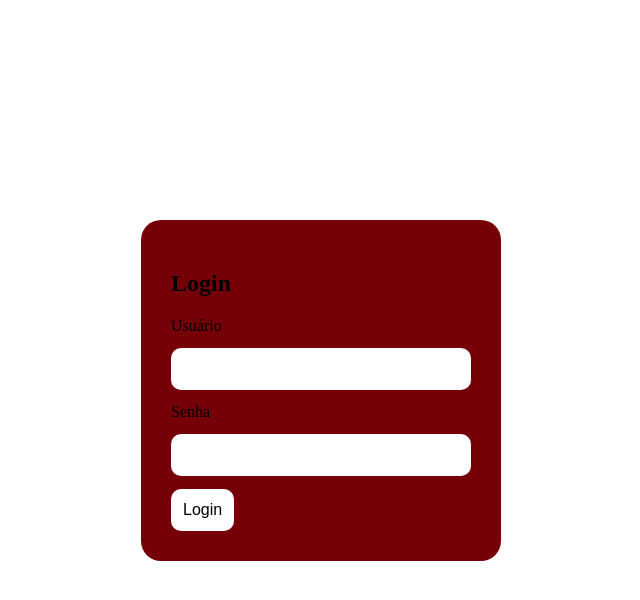
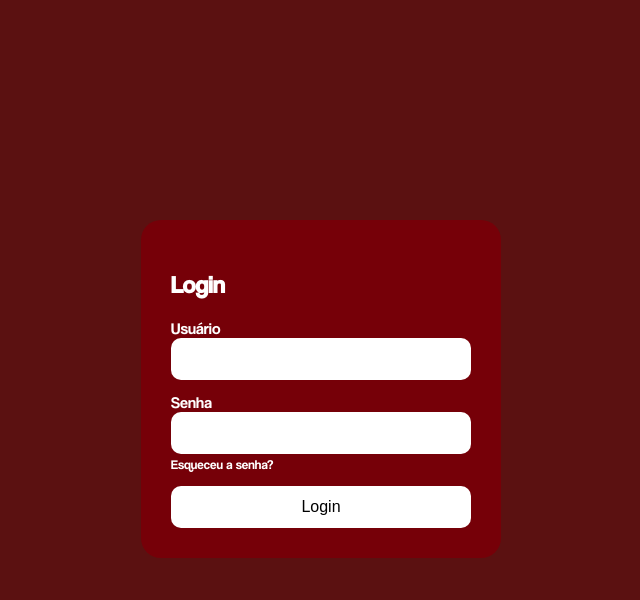
Before and after one commit to Sliminh0/Gestao_Escolar, a PHP site: page / in a window 1280 px wide. Shown: the top 600 px of the page, without its empty margins (319-959 px from the left). Run offline with PHP 8.4, Linux system fonts and the light colour scheme.

Commit message:
Adição de linhas

```diff
--- a/Site-Gestao-Escolar/css/style.css
+++ b/Site-Gestao-Escolar/css/style.css
@@ -4,8 +4,6 @@
     border-radius: 20px;
     width: 300px;
     margin: 220px auto;
-    align-self: center;
-    align-items: center;
 }
 
 .login input{
@@ -15,12 +13,19 @@
     outline: none;
     background-color: #ffffff;
     font-size: 16px;
-
 }
 
-.login label{
+#cad{
+    cursor: pointer;
+    transition: 0.2s;
+    width: 100%;
+}
 
+#cad:hover{
+    background-color: rgb(91, 17, 17);
+    color: #ffffff;
 }
+
 
 .login{
     display: flex;
@@ -32,3 +37,32 @@
     align-items: center;
     width: 300px;
 }
+
+@font-face {
+    font-family: tit;
+    src: url(../fontes/Coolvetica\ Rg.otf);
+}
+
+.divform{
+    color: #ffffff;
+    font-family: 'tit';
+}
+
+.org{
+    display: flex;
+    flex-direction: column;
+}
+
+.cop{
+    background-color: rgb(91, 17, 17);
+}
+
+a{
+    text-decoration: none;
+    color: #ffffff;
+    font-size: small;
+}
+
+a:hover{
+    text-decoration: underline;
+}
--- a/Site-Gestao-Escolar/index.php
+++ b/Site-Gestao-Escolar/index.php
@@ -7,25 +7,34 @@
     <link rel="stylesheet" href="css/style.css">
 
 </head>
-<body>
+<body class="cop">
 
 <div class="divform">
     <h2 class="titulo">Login</h1>
 
     <form action="../php/salvar.php" method="post" class="login">
 
-
+        <div class="org">
                 <label for="nome">Usuário</label>
                 <input type="text" id="nome" name="nome" required>
+        </div>
+
+        <div class="org">
 
                 <label for="peso">Senha</label>
                 <input type="password" id="senha" name="senha" required>
 
-        <div class="but">
-                <input id="cad"type="submit" value="Login" name="login">
-        </div>
-    </form>
+                <label > <a href=""> Esqueceu a senha? </a></label>
+
         </div>
 
+
+        <div class="org">
+            <input id="cad" type="submit" value="Login" name="login">
+        </div>
+
+    </form>
+
+</div>
 </body>
 </html>
```
Also changed, not shown: Site-Gestao-Escolar/fontes/Coolvetica Rg.otf (added). Lines whose indentation alone changed are shown as unchanged.
